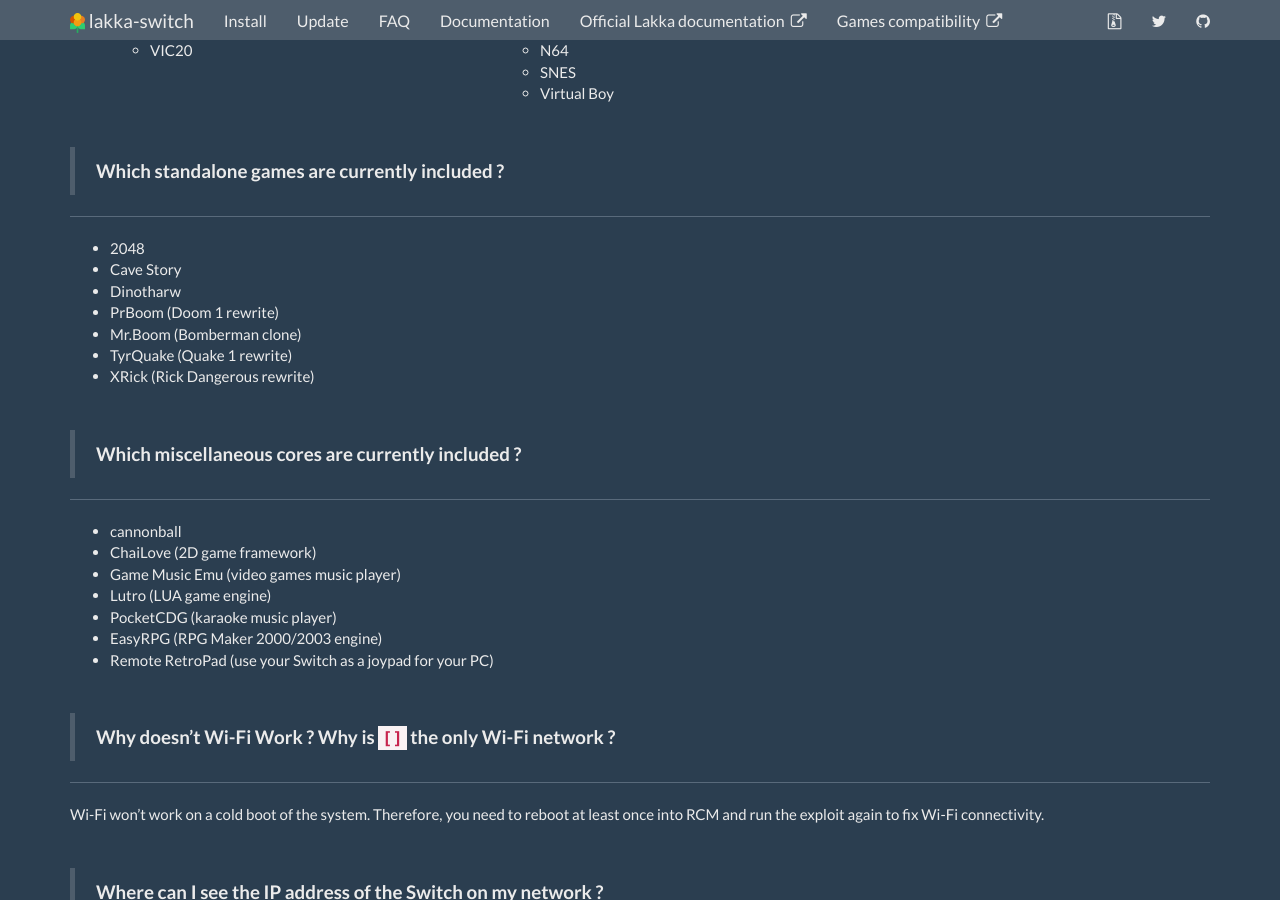
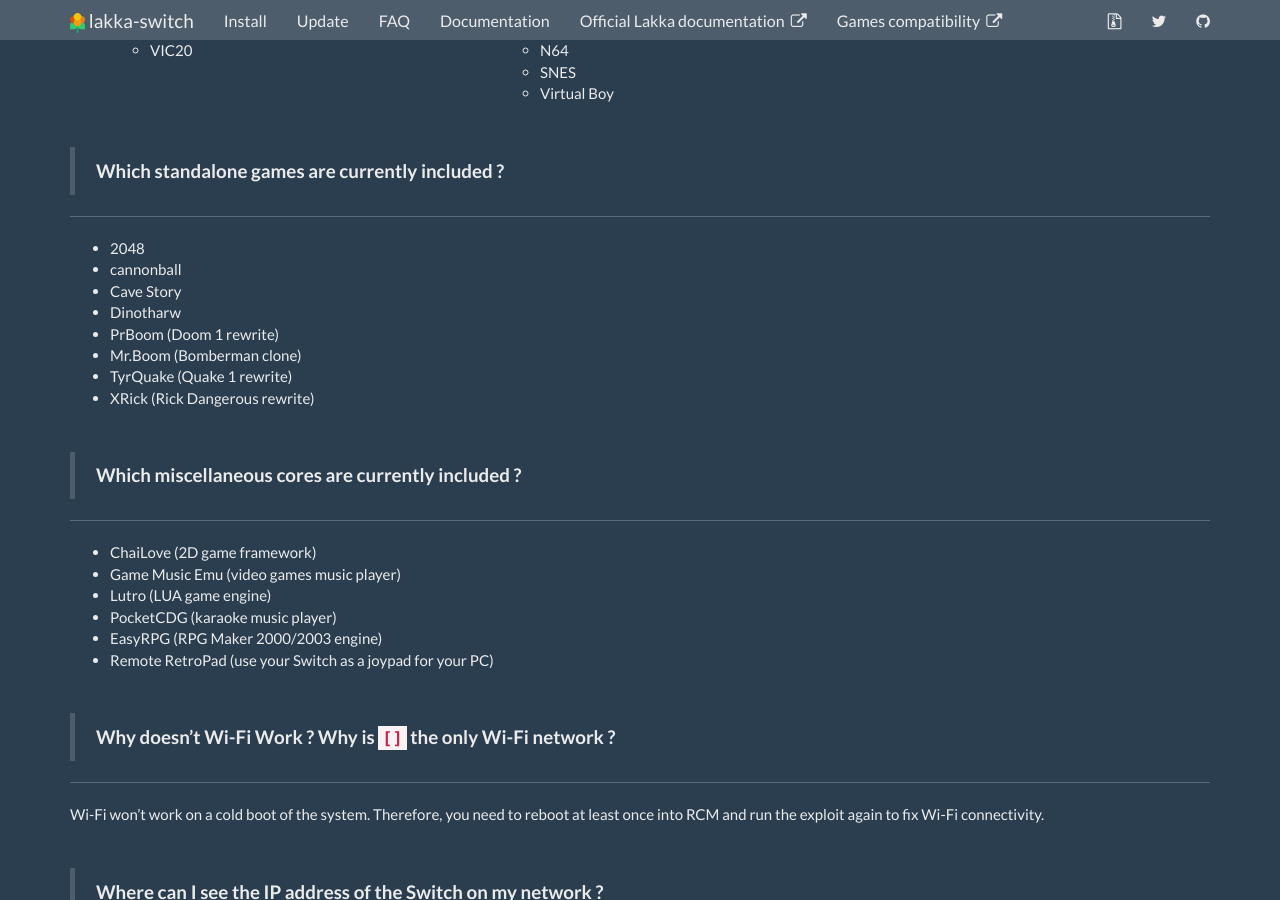
Before and after one commit to lakka-switch/documentation, a Jekyll site: the page built from faq.md, in a window 1280 px wide and 900 px high, scrolled down 539 px. Built offline with Jekyll 4.4.1, drawn with Linux system fonts in a browser that asks for light colours; nearby versions of some CDN libraries; some of the changed lines change nothing that is shown.

Commit message:
Update faq.md

```diff
--- a/faq.md
+++ b/faq.md
@@ -17,6 +17,7 @@
 ***
 
 * 2048
+* cannonball
 * Cave Story
 * Dinotharw
 * PrBoom (Doom 1 rewrite)
@@ -29,7 +30,6 @@
 
 ***
 
-* cannonball
 * ChaiLove (2D game framework)
 * Game Music Emu (video games music player)
 * Lutro (LUA game engine)
```
